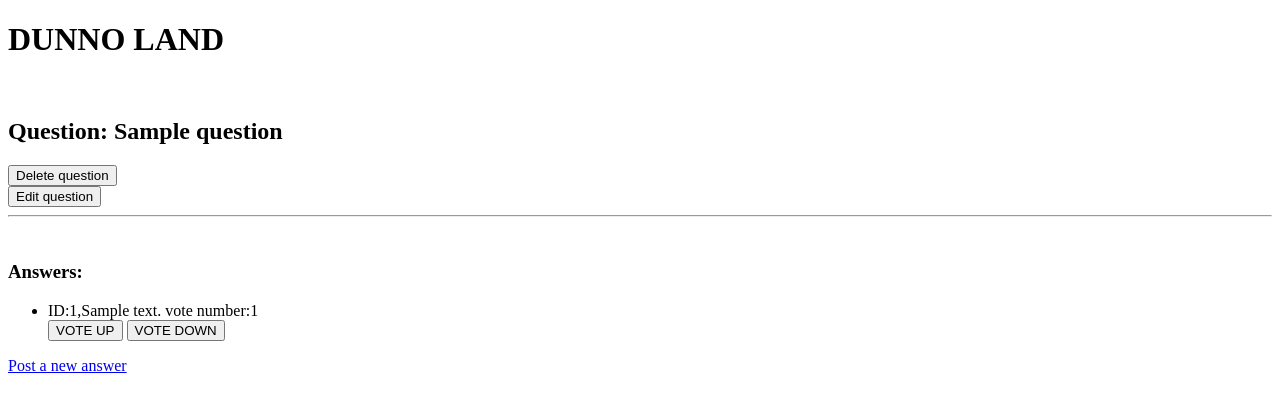
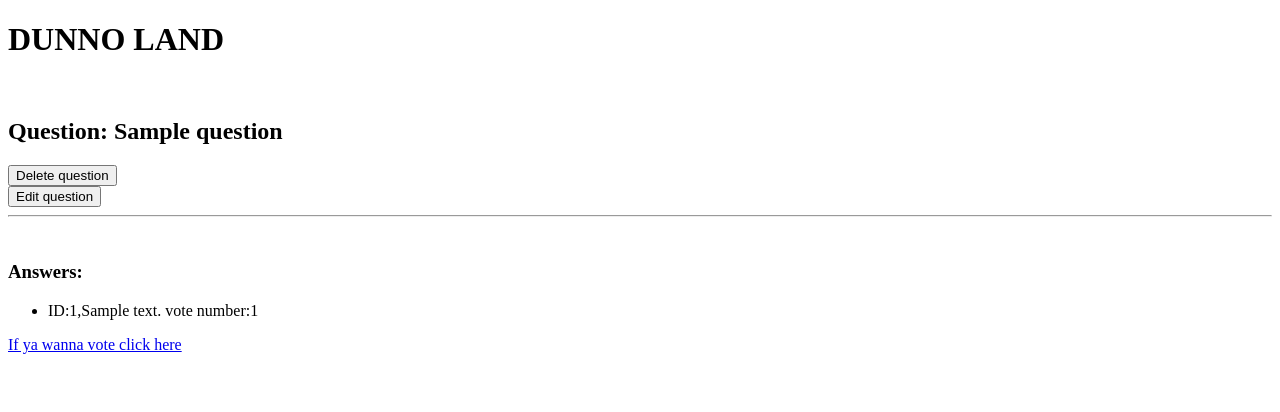
Before and after one commit to IoanaPedroo/Ask-Mate, a Flask app: template templates/question.html in a window 1280 px wide. Shown: the top 412 px of the page. Run offline with Flask 2, Linux system fonts and the light colour scheme; the template is opened without the code that fills it: most values are stand-ins (such as "Sample title", 1, 10 or a date in 2020).

Commit message:
functions for vote

```diff
--- a/server.py
+++ b/server.py
@@ -19,18 +19,9 @@ def new_answer(question_id):
 @app.route('/question/<question_id>', methods=['GET', 'POST'])
 def display_question(question_id):
     if request.method=="POST":
-        if 'message' in request.form:
-            new_answer=request.form['message']
-            data_manager.write_answer(new_answer, question_id)
         if 'question_message' in request.form:
             new_question=request.form['question_message']
             data_manager.write_question(new_question, question_id)
-        answers=data_handler.get_questions('sample_data/answer.csv')
-
-    for answer in answers:
-        if answer['id']==answer_id:
-            answer['vote_number'] = int( answer['vote_number'])+1
-            data_handler.save_data_to_csv(answers, 'sample_data/answer.csv', data_handler.DATA_HEADER1)
     return render_template('question.html',question=data_manager.get_question(question_id), answers=data_manager.get_dict('sample_data/answer.csv') )
 
 @app.route('/question/<question_id>/delete')
@@ -39,34 +30,46 @@ def delete(question_id):
     return render_template('question.html')
 
 
-@app.route("/answer/<answer_id>/delete", methods=["GET", "POST"])
-def delete_answer(answer_id):
-    answers = data_handler.get_all_user_story("/home/ioana/ask-mate-1-python-IoanaPedroo/sample_data/answer.csv")
-    for answer in answers:
-        if answer['id'] == answer_id:
-            answers.remove(answer)
-            data_handler.save_data_to_csv(answers, "/home/ioana/ask-mate-1-python-IoanaPedroo/sample_data/answer.csv",  data_handler.DATA_HEADER1)
-    return redirect("/question/<question_id>")
+# @app.route("/answer/<answer_id>/delete", methods=["GET", "POST"])
+# def delete_answer(answer_id):
+#     answers = data_handler.get_all_user_story("/home/ioana/ask-mate-1-python-IoanaPedroo/sample_data/answer.csv")
+#     for answer in answers:
+#         if answer['id'] == answer_id:
+#             answers.remove(answer)
+#             data_handler.save_data_to_csv(answers, "/home/ioana/ask-mate-1-python-IoanaPedroo/sample_data/answer.csv",  data_handler.DATA_HEADER1)
+#     return redirect("/question/<question_id>")
 
-# @app.route('/question/<answer_id>/vote_up', methods=["GET", "POST"])
-# def vote_up(answer_id):
-#     answers=data_handler.get_questions('sample_data/answer.csv')
-#     print(request.args)
-#     for answer in answers:
-#         if answer['id']==answer_id:
-#             answer['vote_number'] = int( answer['vote_number'])+1
-#             data_handler.save_data_to_csv(answers, 'sample_data/answer.csv', data_handler.DATA_HEADER1)
-#     return render_template('question.html')
+# @app.route('/question/<question_id>/answers', methods=["GET", "POST"])
+# def answer(answer_id, question_id):
+#     if request.method=="POST":
+#      if 'message' in request.form:
+#             new_answer=request.form['message']
+#             data_manager.write_answer(new_answer, question_id)
+#     # answers=data_handler.get_questions('sample_data/answer.csv')
+#     # print(request.args)
+#     # for answer in answers:
+#     #     if answer['id']==answer_id:
+#     #         answer['vote_number'] = int( answer['vote_number'])+1
+#     #         data_handler.save_data_to_csv(answers, 'sample_data/answer.csv', data_handler.DATA_HEADER1)
+#     return render_template('anwers.html',  answers=data_manager.get_dict('sample_data/answer.csv' ))
 
 
-# @app.route('/question/<answer_id>/vote_down',methods=["GET", "POST"])
-# def vote_down(answer_id):
-#     answers=data_handler.get_questions('sample_data/answer.csv')
-#     for answer in answers:
-#         if answer['id']==answer_id:
-#             answer['vote_number'] =  int( answer['vote_number'])-1
-#             data_handler.save_data_to_csv(answers, 'sample_data/answer.csv', data_handler.DATA_HEADER1)
-#     return render_template('question.html')
+
+
+# @app.route('/question/<question_id>/answers/vote',methods=["GET", "POST"])
+# def vote():
+#     if vote=='LIKE':
+#         answers=data_handler.get_questions('sample_data/answer.csv')
+#         for answer in answers:
+#             if answer['id']==answer_id:
+#                 answer['vote_number'] =  int( answer['vote_number'])+1
+#                 data_handler.save_data_to_csv(answers, 'sample_data/answer.csv', data_handler.DATA_HEADER1)
+#     elif vote=='HATRED':
+#         for answer in answers:
+#             if answer['id']==answer_id:
+#                 answer['vote_number'] =  int( answer['vote_number'])-1
+#                 data_handler.save_data_to_csv(answers, 'sample_data/answer.csv', data_handler.DATA_HEADER1)
+#     return render_template('answers.html')
 
 
 
--- a/templates/new_answer.html
+++ b/templates/new_answer.html
@@ -5,7 +5,7 @@
         <title>NEW ANSWER</title>
     </head>
     <body align='center'>
-        <form action='{{url_for("display_question", question_id=1)}}' method="post">
+        <form action='{{url_for("display_question", question_id)}}' method="post">
             <label for='message'>ADD A NEW ANSWER</label><br>
             <textarea id='message' name="message"></textarea>
             <br>
--- a/templates/question.html
+++ b/templates/question.html
@@ -22,12 +22,9 @@
         <ul>
             {% for answer in answers%}
             <li>ID:{{answer['id']}},{{answer['message']}} vote number:{{answer['vote_number']}}</li>
-            <form action = '{{url_for("display_question",question_id=1)}}'>
-                <button type = 'submit' name='vote_up'>VOTE UP</button>
-            <form action = '{{url_for("display_question",question_id=1)}}'>
-                <button type = 'submit' name='vote_down'>VOTE DOWN</button>
             {%endfor%}
+
         </ul>
-        <a href='{{ url_for("new_answer", question_id=1) }}'>Post a new answer</a>
+        <a href='{{ url_for("vote") }}'>If ya wanna vote click here</a>
     </body>
 </html>
```
Also changed, not shown: templates/answers.html (added, +22 -0 lines).
